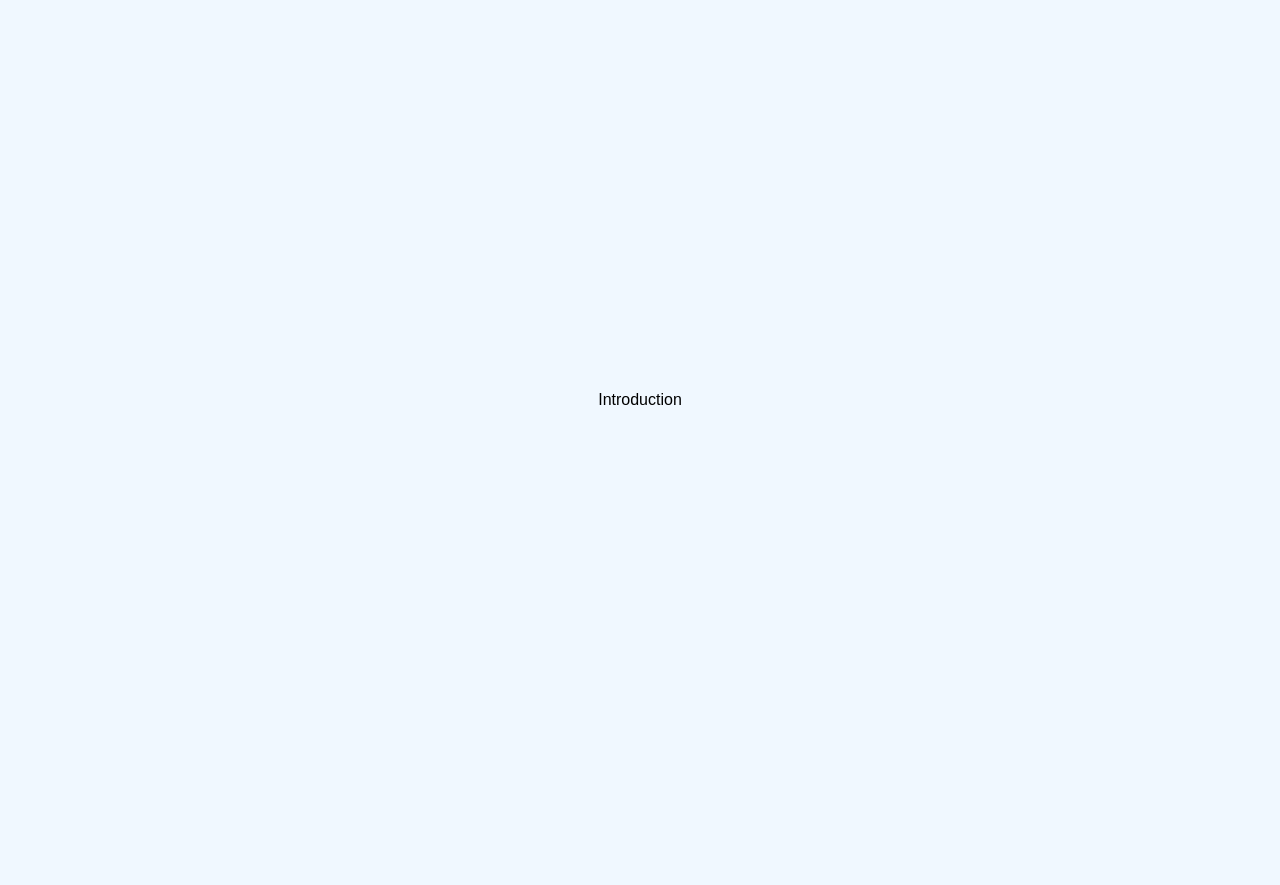
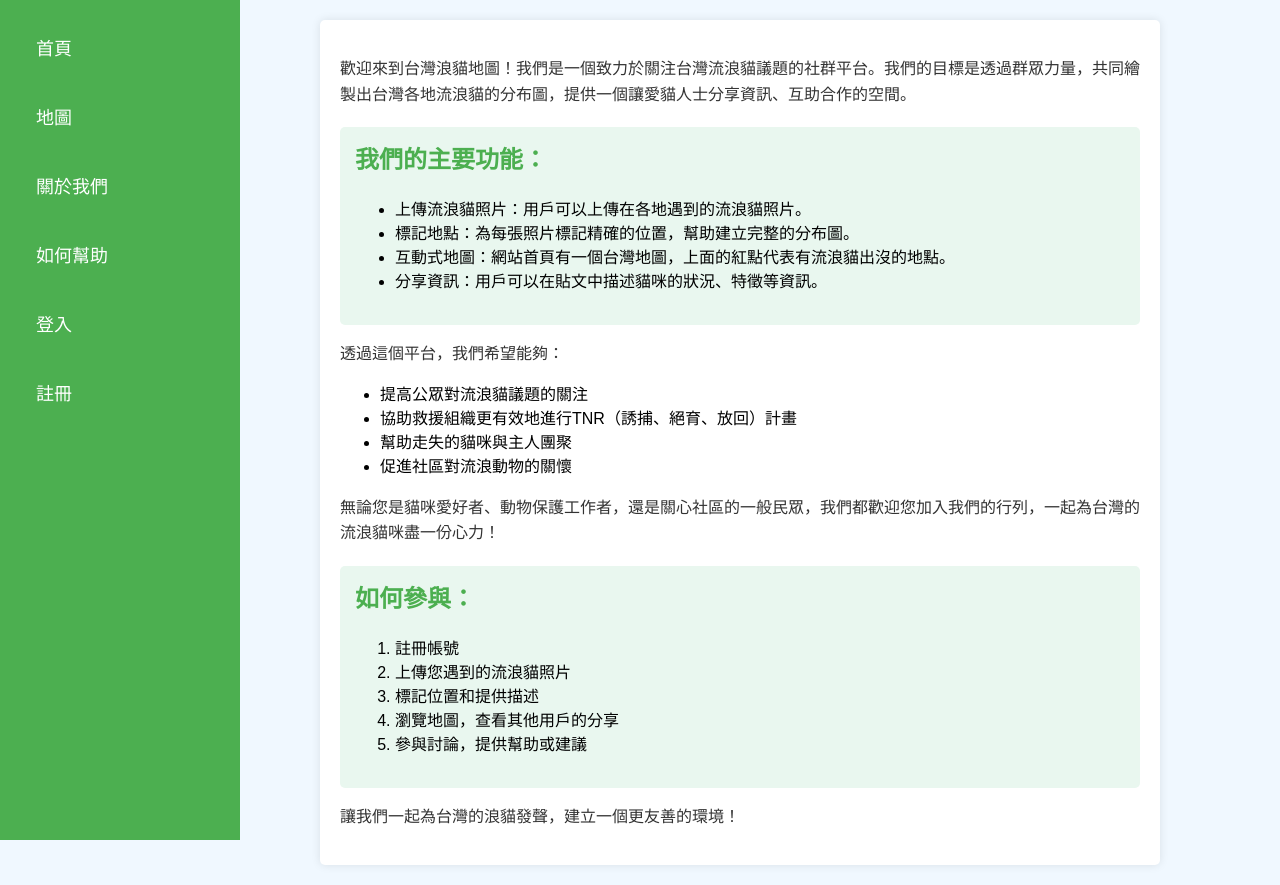
Before and after one commit to brianeilihsu/catniverse, a React (Vite) app in the folder frontend/catniverse-frontend/: page /introduction in a window 1280 px wide. Before the commit the page ends 800 px from the top, so only its background shows below. Built offline with nearby package versions, Linux system fonts and the light colour scheme.

Commit message:
introduction finish, login and register css finish

```diff
--- /dev/null
+++ b/frontend/catniverse-frontend/src/Components/Introduction/Introduction.css
@@ -0,0 +1,31 @@
+.content {
+    margin-left: 200px;
+    padding: 20px;
+    flex-grow: 1;
+}
+
+.container {
+    max-width: 800px;
+    margin: 0 auto;
+    background-color: white;
+    border-radius: 10px;
+    box-shadow: 0 0 20px rgba(0,0,0,0.1);
+    padding: 2em;
+}
+
+.black {
+    line-height: 1.6;
+    color: #333;
+}
+
+.feature {
+    margin-top: 20px;
+    padding: 15px;
+    background-color: #e9f7ef;
+    border-radius: 5px;
+}
+
+.feature h2 {
+    color: #4CAF50;
+    margin-top: 0;
+}
--- a/frontend/catniverse-frontend/src/Components/Introduction/Introduction.jsx
+++ b/frontend/catniverse-frontend/src/Components/Introduction/Introduction.jsx
@@ -1,8 +1,60 @@
 import React, { useState } from "react";
+import Header from "../Header/Header";
+import "./Introduction.css";
 
-function Introduction(){
-    return(
-        <p>Introduction</p>
-    );
+function Introduction() {
+  return (
+    <div>
+      <Header />
+      <div className="content">
+        <div className="container">
+          <p className="black">
+            歡迎來到台灣浪貓地圖！我們是一個致力於關注台灣流浪貓議題的社群平台。我們的目標是透過群眾力量，共同繪製出台灣各地流浪貓的分布圖，提供一個讓愛貓人士分享資訊、互助合作的空間。
+          </p>
+
+          <div className="feature">
+            <h2>我們的主要功能：</h2>
+            <ul>
+              <li>上傳流浪貓照片：用戶可以上傳在各地遇到的流浪貓照片。</li>
+              <li>
+                標記地點：為每張照片標記精確的位置，幫助建立完整的分布圖。
+              </li>
+              <li>
+                互動式地圖：網站首頁有一個台灣地圖，上面的紅點代表有流浪貓出沒的地點。
+              </li>
+              <li>分享資訊：用戶可以在貼文中描述貓咪的狀況、特徵等資訊。</li>
+            </ul>
+          </div>
+
+          <p className="black">透過這個平台，我們希望能夠：</p>
+          <ul>
+            <li>提高公眾對流浪貓議題的關注</li>
+            <li>協助救援組織更有效地進行TNR（誘捕、絕育、放回）計畫</li>
+            <li>幫助走失的貓咪與主人團聚</li>
+            <li>促進社區對流浪動物的關懷</li>
+          </ul>
+
+          <p className="black">
+            無論您是貓咪愛好者、動物保護工作者，還是關心社區的一般民眾，我們都歡迎您加入我們的行列，一起為台灣的流浪貓咪盡一份心力！
+          </p>
+
+          <div className="feature">
+            <h2>如何參與：</h2>
+            <ol>
+              <li>註冊帳號</li>
+              <li>上傳您遇到的流浪貓照片</li>
+              <li>標記位置和提供描述</li>
+              <li>瀏覽地圖，查看其他用戶的分享</li>
+              <li>參與討論，提供幫助或建議</li>
+            </ol>
+          </div>
+
+          <p className="black">
+            讓我們一起為台灣的浪貓發聲，建立一個更友善的環境！
+          </p>
+        </div>
+      </div>
+    </div>
+  );
 }
-export default Introduction
+export default Introduction;
--- a/frontend/catniverse-frontend/src/Components/Login/Login.jsx
+++ b/frontend/catniverse-frontend/src/Components/Login/Login.jsx
@@ -1,4 +1,4 @@
-import React, { useState } from "react";
+import React, { useState, useEffect } from "react";
 import { Link } from "react-router-dom";
 import { useNavigate } from "react-router-dom";
 import "./Login.css";
@@ -7,6 +7,24 @@ function Login() {
   const [account, setAccount] = useState("");
   const [password, setPassword] = useState("");
   const navigate = useNavigate();
+
+  useEffect(() => {
+    document.documentElement.style.height = '100%';
+    document.body.style.height = '100%';
+    document.body.style.display = 'flex';
+    document.body.style.justifyContent = 'center';
+    document.body.style.alignItems = 'center';
+    document.body.style.lineHeight = '0';
+
+    return () => {
+      document.documentElement.style.height = '';
+      document.body.style.height = '';
+      document.body.style.display = '';
+      document.body.style.justifyContent = '';
+      document.body.style.alignItems = '';
+      document.body.style.lineHeight = '';
+    };
+  }, []);
 
   const handleGetAccount = (event) => {
     setAccount(event.target.value);
--- a/frontend/catniverse-frontend/src/Components/Register/Register.css
+++ b/frontend/catniverse-frontend/src/Components/Register/Register.css
@@ -4,6 +4,7 @@
     border-radius: 10px;
     box-shadow: 0 0 10px rgba(0,0,0,0.1);
     width: 300px;
+    line-height: 0;
 }
 
 h1 {
--- a/frontend/catniverse-frontend/src/Components/Register/Register.jsx
+++ b/frontend/catniverse-frontend/src/Components/Register/Register.jsx
@@ -1,4 +1,4 @@
-import React, { useState } from "react";
+import React, { useState, useEffect } from "react";
 import { Link } from "react-router-dom";
 import { useNavigate } from "react-router-dom";
 import "./Register.css";
@@ -8,6 +8,24 @@ function Register() {
   const [password, setPassword] = useState("");
   const [passwordCheck, setPasswordCheck] = useState("");
   const [email, setEmail] = useState("");
+
+  useEffect(() => {
+    document.documentElement.style.height = '100%';
+    document.body.style.height = '100%';
+    document.body.style.display = 'flex';
+    document.body.style.justifyContent = 'center';
+    document.body.style.alignItems = 'center';
+    document.body.style.lineHeight = '0';
+
+    return () => {
+      document.documentElement.style.height = '';
+      document.body.style.height = '';
+      document.body.style.display = '';
+      document.body.style.justifyContent = '';
+      document.body.style.alignItems = '';
+      document.body.style.lineHeight = '';
+    };
+  }, []);
 
   const handleRegister = () => {
     if (password !== passwordCheck) {
@@ -35,7 +53,7 @@ function Register() {
   };
 
   return (
-    <div>
+    <div className="ctr">
       <div className="register-container">
         <h1>🐱 台灣浪貓地圖</h1>
         <form>
--- a/frontend/catniverse-frontend/src/index.css
+++ b/frontend/catniverse-frontend/src/index.css
@@ -2,9 +2,5 @@ body {
     background-color: #f0f8ff;
     margin: 0;
     padding: 0;
-    justify-content: center;
-    align-items: center;
-    height: 100vh;
-    display: flex;
-    line-height: 0;
+    line-height: 1.5;
 }
```
